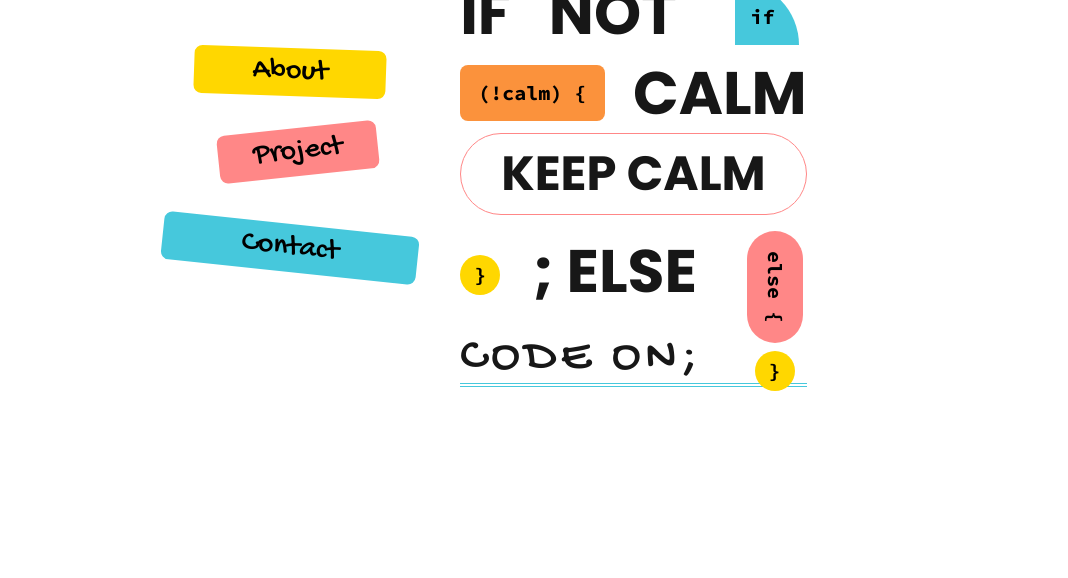
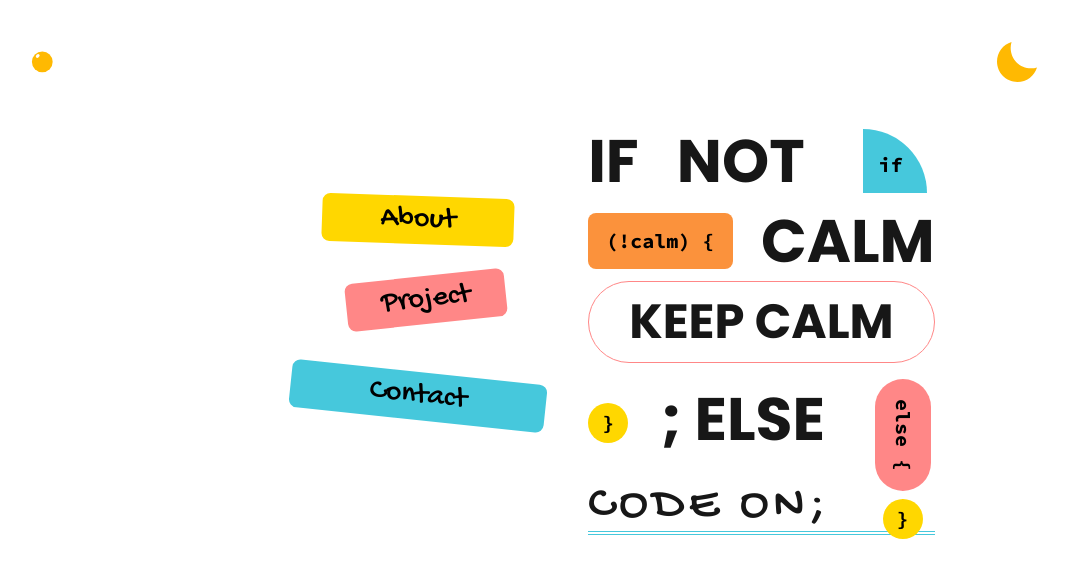
Before and after one commit to HsiaooooooJu/next_portfolio, a Next.js app: page / in a window 1280 px wide. Shown: the top 578 px of the page, without its empty margins (115-1183 px from the left). Built offline with nearby package versions, Linux system fonts and the light colour scheme.

Commit message:
feat: add Navbar

```diff
--- a/app/layout.tsx
+++ b/app/layout.tsx
@@ -1,15 +1,21 @@
-import { poppins } from "@/app/ui/fonts";
-import "./ui/globals.css";
-import cx from 'clsx';
+import { poppins } from '@/app/ui/fonts'
+import './ui/globals.css'
+import cx from 'clsx'
+import Navbar from './ui/navbar'
 
 export default function RootLayout({
-	children,
+    children,
 }: Readonly<{
-	children: React.ReactNode;
+    children: React.ReactNode
 }>) {
-	return (
-		<html lang="zh-tw">
-			<body className={cx(poppins.className, "antialiased")}>{children}</body>
-		</html>
-	);
+    return (
+        <html lang="zh-tw">
+            <body className={cx(poppins.className, 'antialiased')}>
+                <main className="mx-4 mt-6 flex min-w-80 flex-col items-center justify-center md:m-8">
+                    <Navbar />
+                    {children}
+                </main>
+            </body>
+        </html>
+    )
 }
--- /dev/null
+++ b/app/ui/navbar.tsx
@@ -0,0 +1,13 @@
+import Image from 'next/image'
+import Link from 'next/link'
+
+export default function Navbar() {
+    return (
+        <div className="mb-14 flex w-full max-w-5xl items-center justify-between">
+            <Link href="/">
+                <Image src="/egg.svg" width="60" height="60" alt="egg" />
+            </Link>
+            <Image src="/moon.svg" width="40" height="40" alt="moon" />
+        </div>
+    )
+}
```
